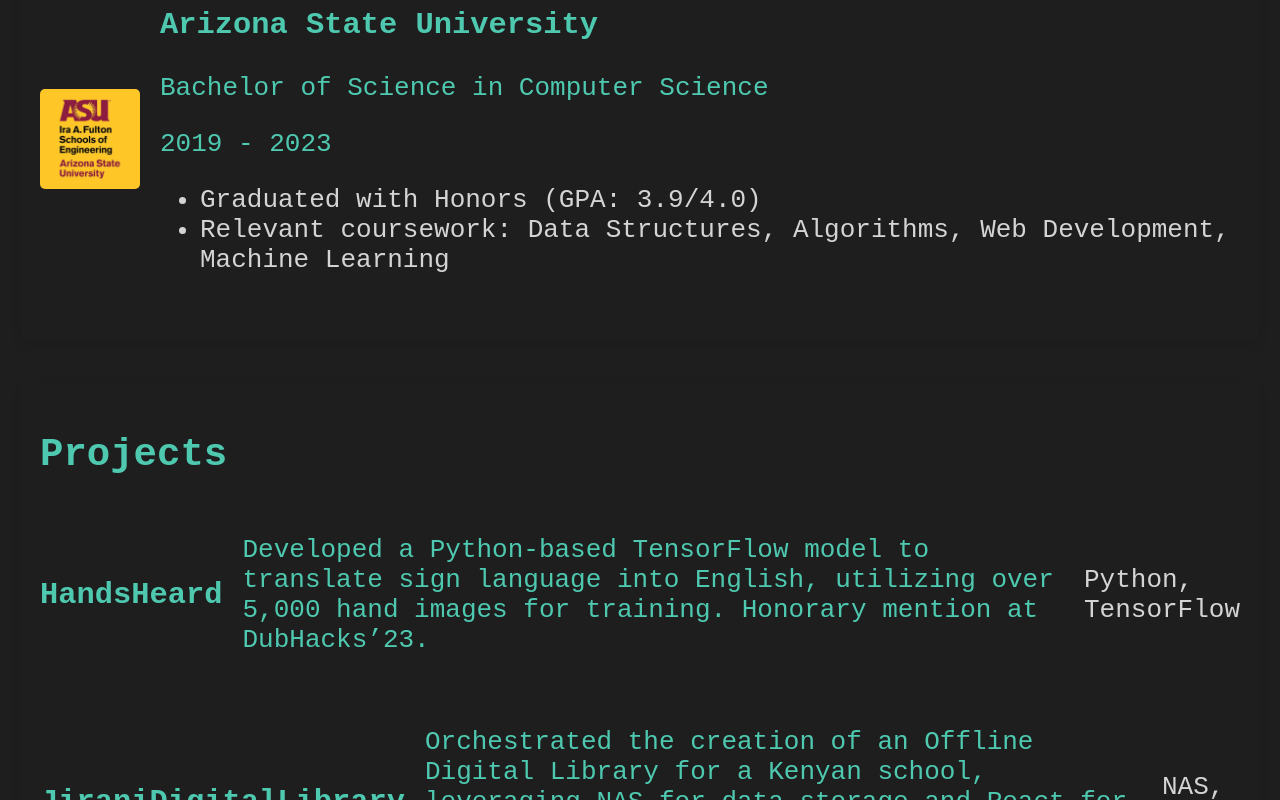
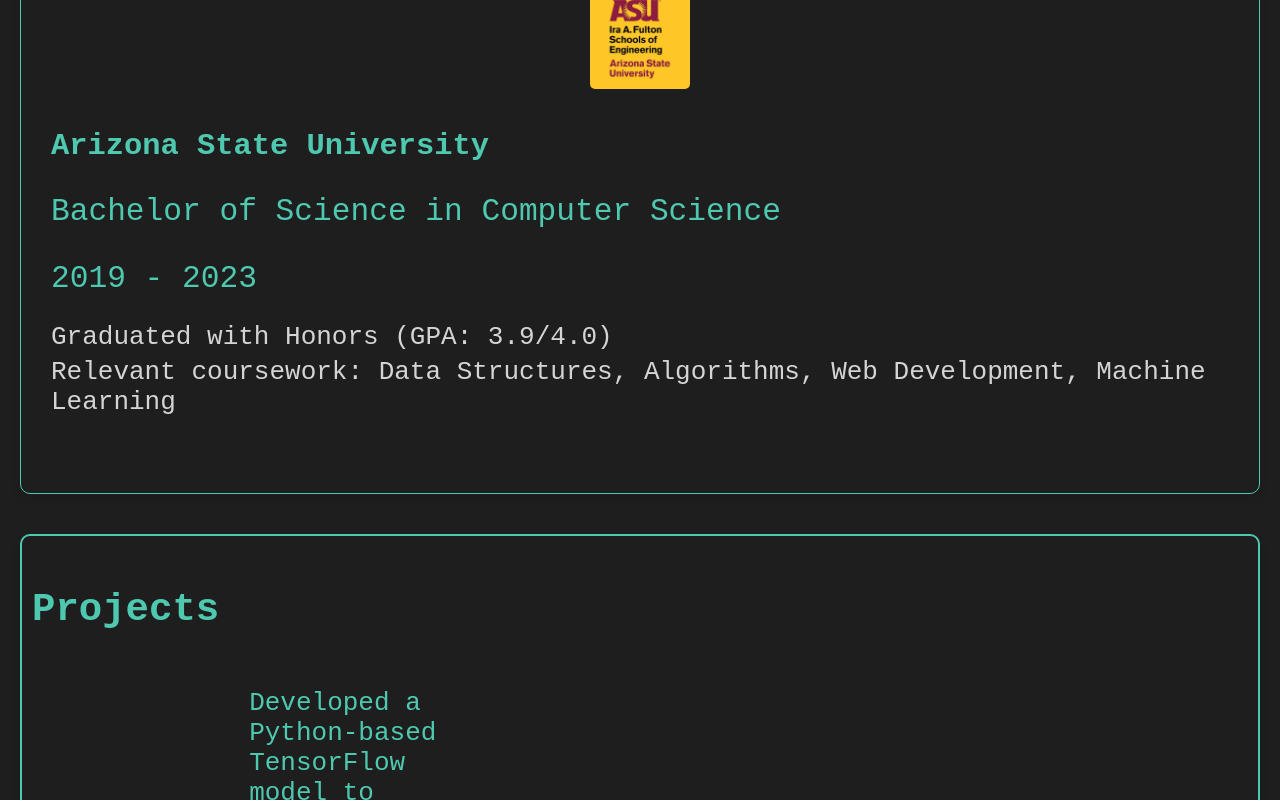
Before and after one commit to bismansahni/My-portfolio, a React (Create React App) app: page / in a window 1280 px wide. Shown: the part 3040-3840 px from the top of the page. Built offline with nearby package versions, Linux system fonts and the light colour scheme.

Commit message:
going with the old design but will make it better

```diff
--- a/src/Education.js
+++ b/src/Education.js
@@ -1,5 +1,6 @@
-import React from 'react';
-import "./App.css";
+// Suggested code may be subject to a license. Learn more: ~LicenseLog:2387748752.
+// Suggested code may be subject to a license. Learn more: ~LicenseLog:3151665673.
+import "./styles/Education.css";
 import ASUlogo from './images/ASUlogo.png'; // Ensure the path to your image is correct
 
 const Education = () => {
--- a/src/Project.js
+++ b/src/Project.js
@@ -1,5 +1,5 @@
 import React from 'react';
-
+import "./styles/Project.css"; // Assuming the CSS file exists
 
 const projects = [
   {
--- /dev/null
+++ b/src/styles/Education.css
@@ -0,0 +1,47 @@
+/* Education section container */
+.education-section {
+    /* ... existing styles ... */
+    padding: 20px; /* Reduce horizontal padding */
+    border: 1px solid var(--green); /* Add border */
+  }
+
+  /* Education entry container */
+  .education-entry {
+    display: flex;
+    flex-direction: column; /* Stack elements vertically */
+    gap: 10px; /* Add spacing between elements */
+    padding: 10px; /* Add padding */
+    background-color: var(--background-color);
+  }
+
+  /* Education image */
+  .education-image {
+    width: 100px; /* Adjust width as needed */
+    height: 100px; /* Adjust height as needed */
+    object-fit: contain; /* Ensure image is contained within its container */
+    align-self: center; /* Center the image horizontally */
+  }
+
+  /* Education information container */
+  .education-info {
+    flex-grow: 1; /* Allow the information container to grow to fill available space */
+  }
+
+  /* Education degree and year */
+  .education-degree,
+  .education-year {
+    font-size: 1.2em; /* Adjust font size as needed */
+    margin-bottom: 5px; /* Add spacing between degree and year */
+  }
+
+  /* Education details list */
+  .education-details {
+    list-style-type: none; /* Remove default list style */
+    padding: 0; /* Remove default list padding */
+  }
+
+  /* Education details list items */
+  .education-details li {
+    font-size: 1em; /* Adjust font size as needed */
+    margin-bottom: 5px; /* Add spacing between list items */
+  }
--- /dev/null
+++ b/src/styles/Project.css
@@ -0,0 +1,73 @@
+.projects-section {
+    padding: 20px;
+    border: 1px solid #ccc;
+  }
+
+  .projects-title {
+    font-size: 1.5em;
+    margin-bottom: 20px;
+  }
+
+  .projects-container {
+    display: flex;
+    flex-wrap: wrap;
+    gap: 20px;
+  }
+
+  .project-card {
+    width: calc(33% - 20px);
+    padding: 20px;
+    background-color: #f5f5f5;
+  }.projects-section {
+  padding: 20px 10px; /* Reduce horizontal padding */
+  border: 1px solid var(--green); /* Add border */
+}
+
+.projects-container {
+  display: flex;
+  flex-direction: column; /* Stack project cards vertically */
+  gap: 10px; /* Reduce spacing between elements */
+}
+
+.project-card {
+  padding: 10px; /* Reduce horizontal padding */
+  background-color: var(--background-color);
+}
+
+.project-name {
+  font-size: 1.3em; /* Increase font size */
+  margin-bottom: 5px; /* Reduce spacing after title */
+}
+
+.project-description {
+  margin-bottom: 5px; /* Reduce spacing between elements */
+}
+
+.project-technologies {
+  font-size: 0.9em;
+}
+/* Project Section */
+.projects-section {
+  padding: 20px 10px;
+  border: 2px solid var(--green);
+}
+
+/* Experience Section */
+.experience-section {
+  padding: 20px 10px;
+  border: 2px solid var(--green);
+}
+
+
+  .project-name {
+    font-size: 1.2em;
+    margin-bottom: 10px;
+  }
+
+  .project-description {
+    margin-bottom: 10px;
+  }
+
+  .project-technologies {
+    font-size: 0.9em;
+  }
```
Also changed, not shown: 1 other file (tests, documents, lock files or other folders).
